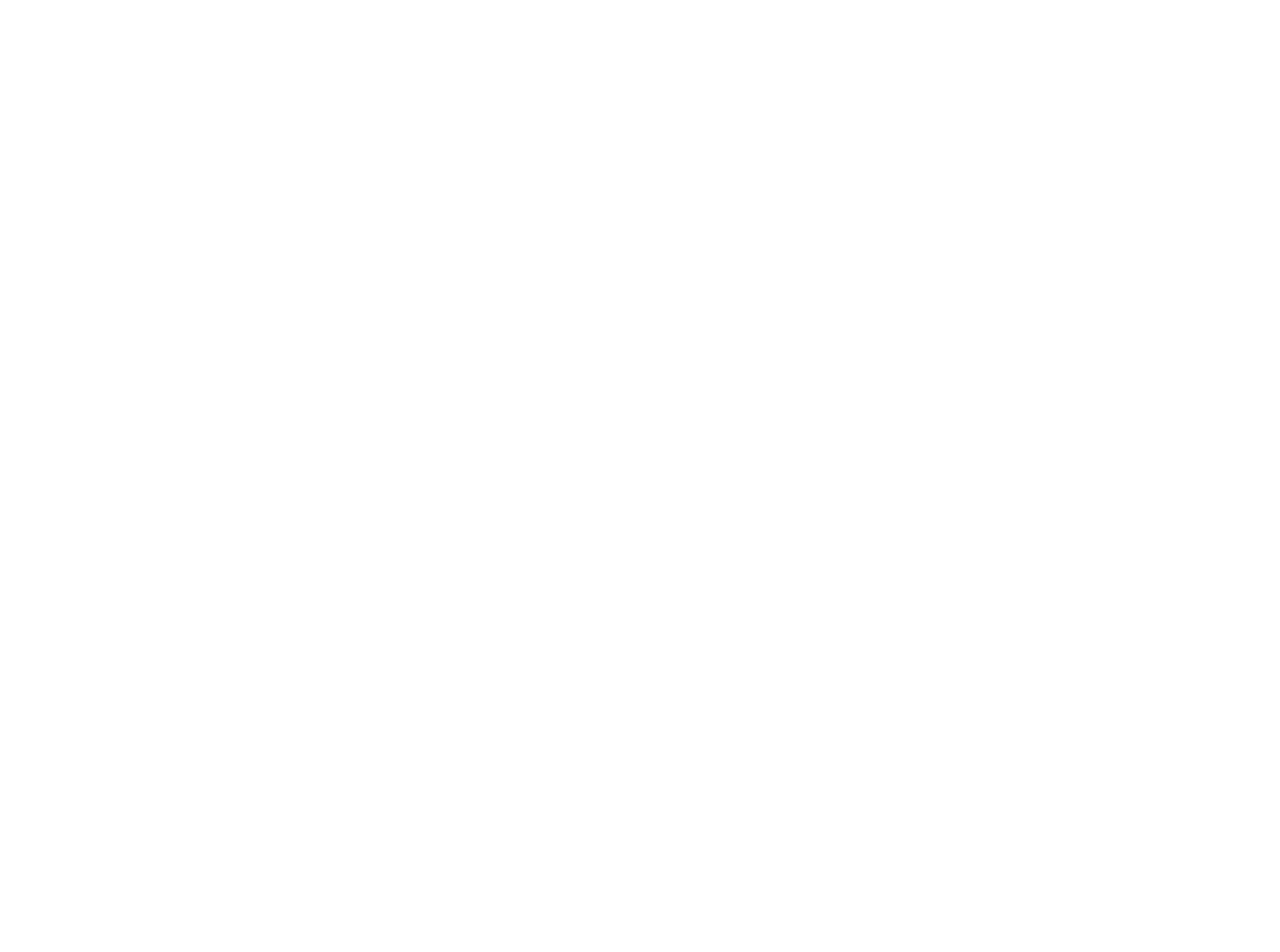
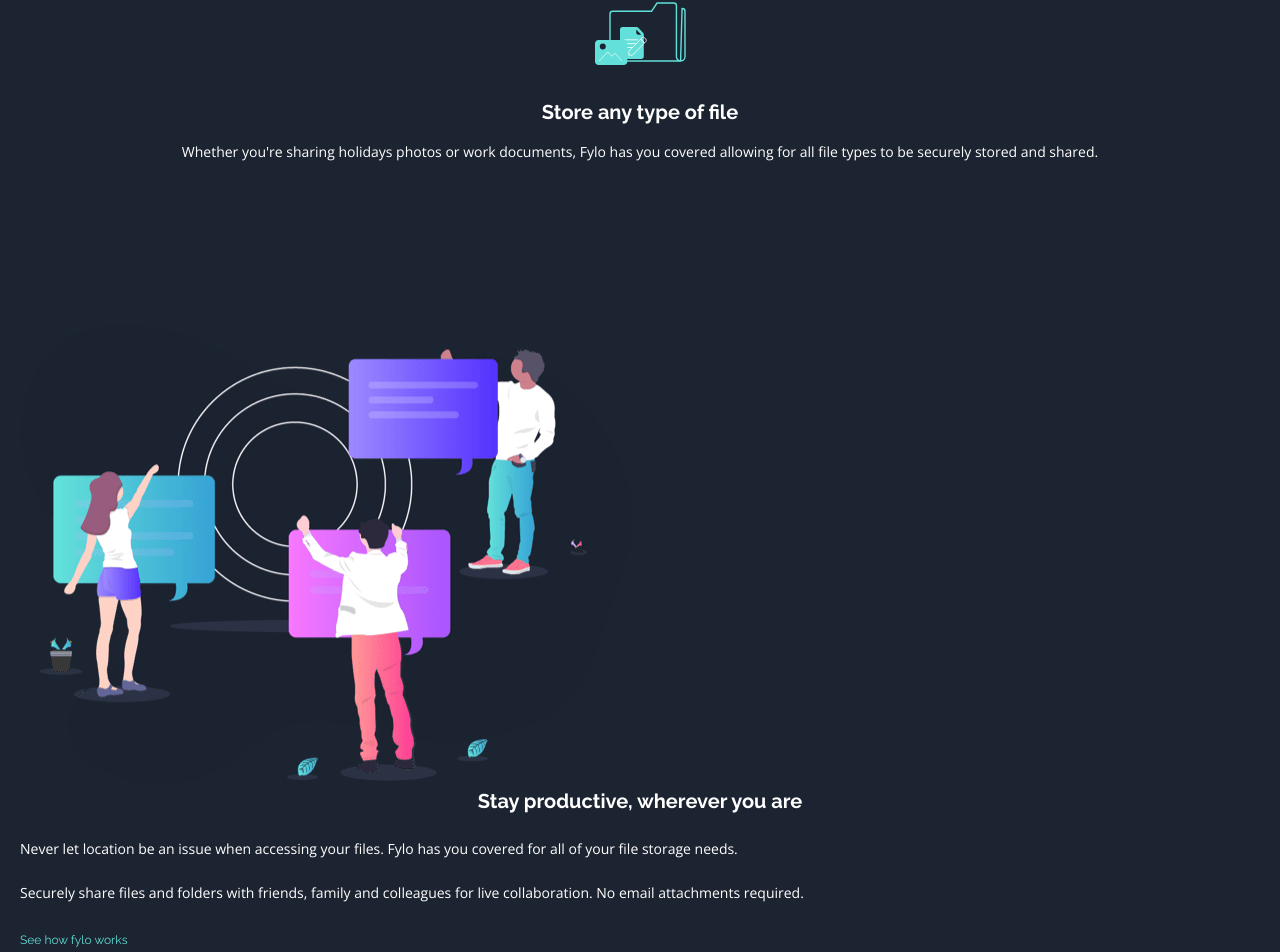
Before and after one commit to JJooaa/fylo_front_page, a React (Vite) app: page / in a window 1280 px wide. Shown: the part 1669-2621 px from the top of the page. Before the commit the page ends 800 px from the top, so only its background shows below. Built offline with nearby package versions, Linux system fonts and the light colour scheme.

Commit message:
save progress

```diff
--- a/src/App.tsx
+++ b/src/App.tsx
@@ -2,6 +2,11 @@
 import heroImage from "./images/illustration-intro.png";
 import bgCurvyMobile from "./images/bg-curvy-mobile.svg";
 import Button from "./components/Button";
+import BenefitList from "./components/BenefitList";
+import StayProductive from "./components/StayProductive";
+import TestimonialList from "./components/TestimonialList";
+import EarlyAccess from "./components/EarlyAccess";
+import Footer from "./components/Footer";
 
 function App() {
   return (
@@ -16,11 +21,11 @@
           </ul>
         </nav>
       </header>
-      <img
-        src={heroImage}
-        alt="two cartoon characters playing with paper documents"
-      />
       <section id="hero" className="">
+        <img
+          src={heroImage}
+          alt="two cartoon characters playing with paper documents"
+        />
         <h1 className="mt-8 text-2xl font-bold text-center ">
           All your files in one secure location, accessible anywhere.
         </h1>
@@ -31,6 +36,11 @@
         </p>
         <Button text="Get Started" />
       </section>
+      <BenefitList />
+      <StayProductive />
+      <TestimonialList />
+      <EarlyAccess />
+      <Footer />
     </main>
   );
 }
--- a/src/components/Benefit.tsx
+++ b/src/components/Benefit.tsx
@@ -6,10 +6,10 @@
 
 const Benefit = ({ paragraph, title, image }: Props) => {
   return (
-    <div>
+    <div className="flex flex-col items-center text-center">
       <img src={image} alt="title" />
-      <h2>{title}</h2>
-      <p>{paragraph}</p>
+      <h2 className="mt-8 font-bold text-xl">{title}</h2>
+      <p className="mt-4 text-sm">{paragraph}</p>
     </div>
   );
 };
--- a/src/components/BenefitList.tsx
+++ b/src/components/BenefitList.tsx
@@ -33,7 +33,7 @@
 
 const BenefitList = () => {
   return (
-    <>
+    <div className="flex flex-col flex-wrap gap-20 mt-36">
       {benefitsItems.map((benefit) => (
         <Benefit
           paragraph={benefit.paragraph}
@@ -41,7 +41,7 @@
           image={benefit.image}
         />
       ))}
-    </>
+    </div>
   );
 };
 
--- a/src/components/EarlyAccess.tsx
+++ b/src/components/EarlyAccess.tsx
@@ -2,19 +2,21 @@
 
 const EarlyAccess = () => {
   return (
-    <div>
+    <div className="w-full rounded-md bg-[#1B2330] shadow-md mt-40 flex flex-col items-center gap-6 py-10 px-7">
       <h2>Get early access today</h2>
-      <p>
+      <p className="text-center">
         It only takes a minute to sign up and our free starter tier is extremely
         generous. If you have any questions, our support team would be happy to
         help you.
       </p>
-      <input
-        className="rounded-3xl bg-white text-black"
-        type="text"
-        placeholder="email@example.com"
-      />
-      <Button text="Get Started For Free" />
+      <div className="flex flex-wrap">
+        <input
+          className="rounded-3xl block mx-auto bg-white text-black"
+          type="text"
+          placeholder="email@example.com"
+        />
+        <Button text="Get Started For Free" />
+      </div>
     </div>
   );
 };
--- a/src/components/StayProductive.tsx
+++ b/src/components/StayProductive.tsx
@@ -2,22 +2,28 @@
 
 const StayProductive = () => {
   return (
-    <section id="stay-productive">
+    <section id="stay-productive" className="mt-40">
       <img
         src={stayProductive}
         alt="cartoons being productive, sketching on whiteboards"
       />
-      <h2>Stay productive, wherever you are</h2>
-      <p>
+      <h2 className="font-bold text-center text-xl">
+        Stay productive, wherever you are
+      </h2>
+      <br />
+      <p className="text-sm">
         Never let location be an issue when accessing your files. Fylo has you
         covered for all of your file storage needs.
       </p>
       <br />
-      <p>
+      <p className="text-sm">
         Securely share files and folders with friends, family and colleagues for
         live collaboration. No email attachments required.
       </p>
-      <a href="">See how fylo works </a>
+      <br />
+      <a href="" className="text-xs text-[#62E0D9]">
+        See how fylo works{" "}
+      </a>
     </section>
   );
 };
--- a/src/components/Testimonial.tsx
+++ b/src/components/Testimonial.tsx
@@ -7,13 +7,17 @@
 
 const Testimonial = ({ text, image, name, title }: Props) => {
   return (
-    <div>
-      <blockquote>{text}</blockquote>
-      <div className="flex">
-        <img src={image} alt={`image of ${name}`} />
+    <div className="bg-[#202A3C] mx-auto w-full max-w-[360px] min-h-[160px] rounded-[4px] px-5 py-6 flex flex-col justify-between">
+      <blockquote className="text-xs">{text}</blockquote>
+      <div className="flex items-center gap-3">
+        <img
+          src={image}
+          className="rounded-full h-[26px]"
+          alt={`image of ${name}`}
+        />
         <div>
-          <h4>{name}</h4>
-          <p>{title}</p>
+          <h4 className="text-xs font-bold">{name}</h4>
+          <p className="text-[10px]">{title}</p>
         </div>
       </div>
     </div>
--- a/src/components/TestimonialList.tsx
+++ b/src/components/TestimonialList.tsx
@@ -26,7 +26,10 @@
 
 const TestimonialList = () => {
   return (
-    <section id="customer-testimonials">
+    <section
+      id="customer-testimonials"
+      className="mx-auto flex flex-wrap items-center gap-6 mt-40"
+    >
       {testimonialData.map((testimony) => (
         <Testimonial
           text={testimony.text}
```
